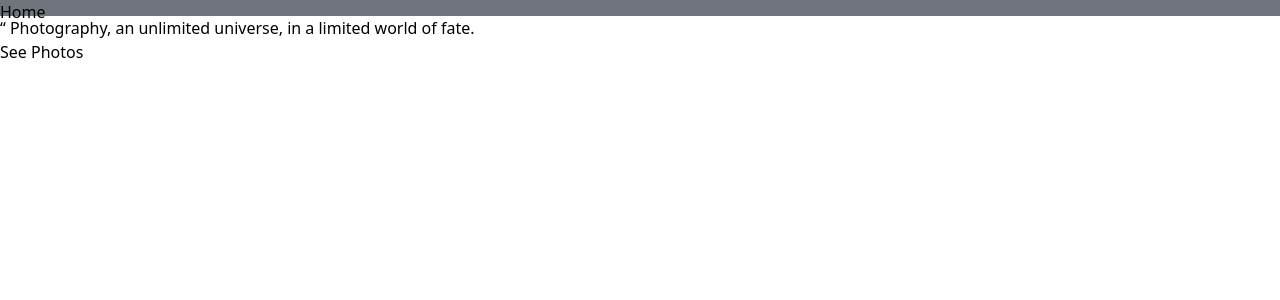
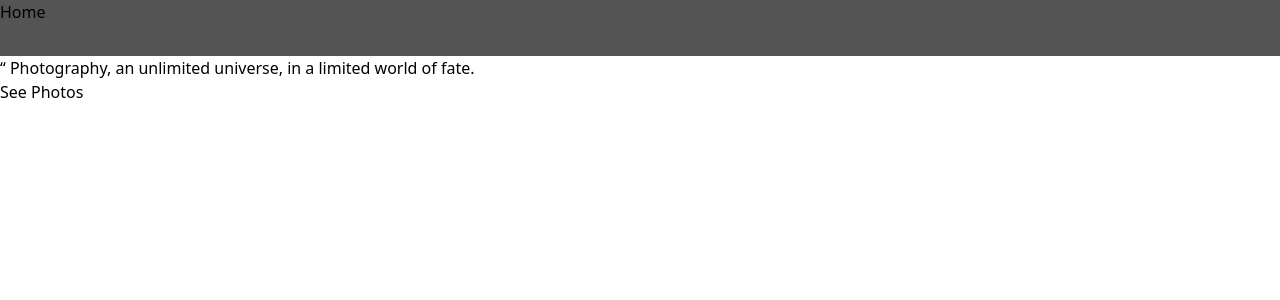
Before and after one commit to gabypega1997/gabriela.app, a Next.js app: page / in a window 1280 px wide. Shown: the top 300 px of the page. Built offline with nearby package versions, Linux system fonts and the light colour scheme.

Commit message:
add background

```diff
--- a/components/Layout.tsx
+++ b/components/Layout.tsx
@@ -16,7 +16,7 @@ const Layout = ({ children, title = 'This is the default title' }: Props) => (
       <meta name="viewport" content="initial-scale=1.0, width=device-width" />
     </Head>
     <header>
-      <nav className='h-4 bg-gray-900/60 h-14'>
+      <nav className='bg-navbar-gray h-14'>
         <Link href="/">
           <a>Home</a>
         </Link>{' '}
--- a/pages/index.tsx
+++ b/pages/index.tsx
@@ -3,6 +3,7 @@ import Layout from '../components/Layout'
 
 const IndexPage = () => (
   <Layout title="Gabriella's Photography">
+    <div className="bg-home-background">
       <h1> “ Photography, an
   unlimited universe,
   in a limited world
@@ -12,6 +13,7 @@ of fate.</h1>
           <a>See Photos</a>
         </Link>
       </p>
+    </div>
   </Layout>
 )
 
--- a/tailwind.config.js
+++ b/tailwind.config.js
@@ -1,7 +1,14 @@
 module.exports = {
   content: ["pages/*.ts", "components/*.tsx"],
   theme: {
-    extend: {},
+    extend: {
+      colors:{
+        'navbar-gray': 'rgba(0, 0, 0, 0.67)'
+      },
+      backgroundImage:{
+        "home-background": "url('/public/img/Background.png')"
+      }
+    },
   },
   plugins: [],
 }
```
Lines whose indentation alone changed are shown as unchanged.
